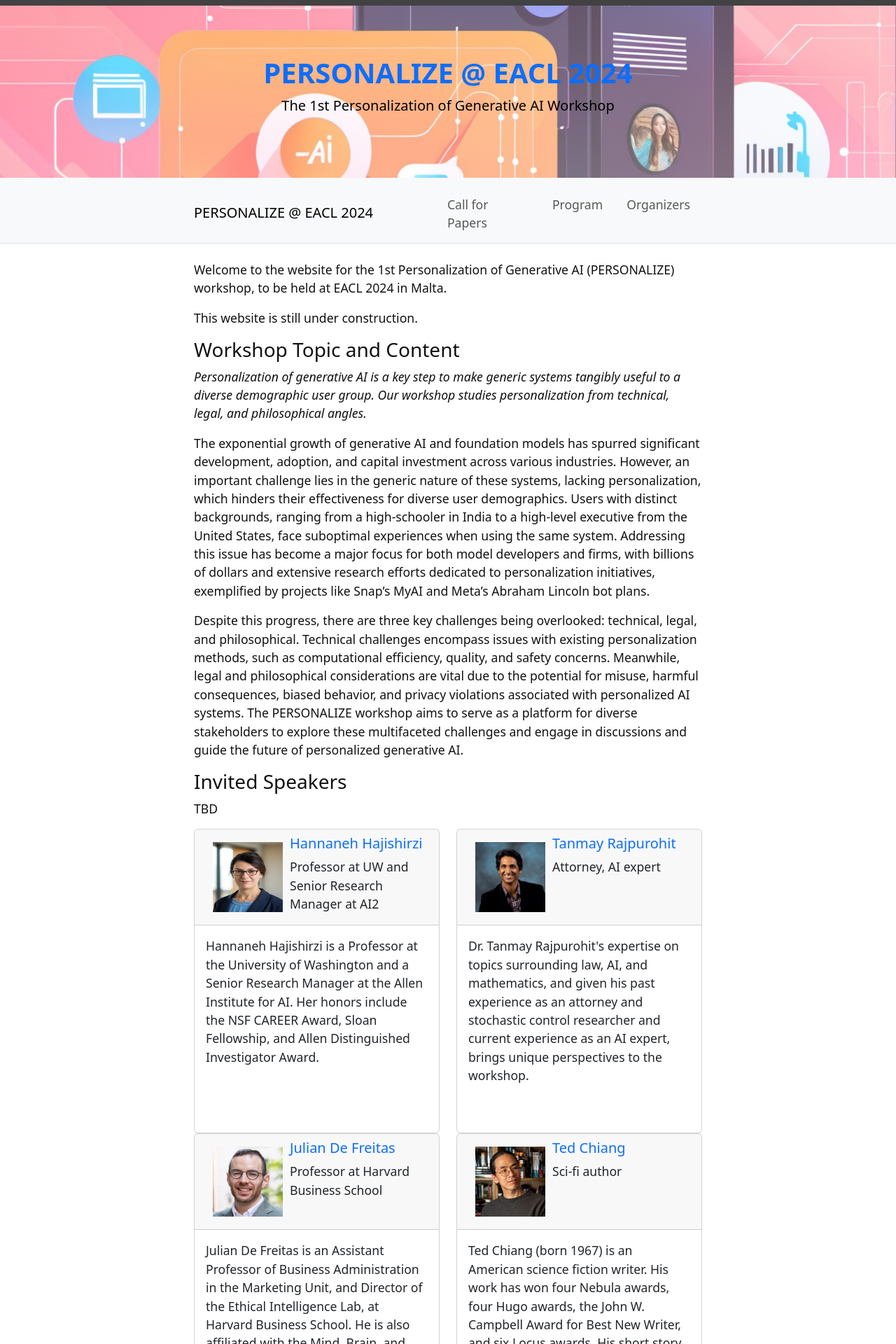
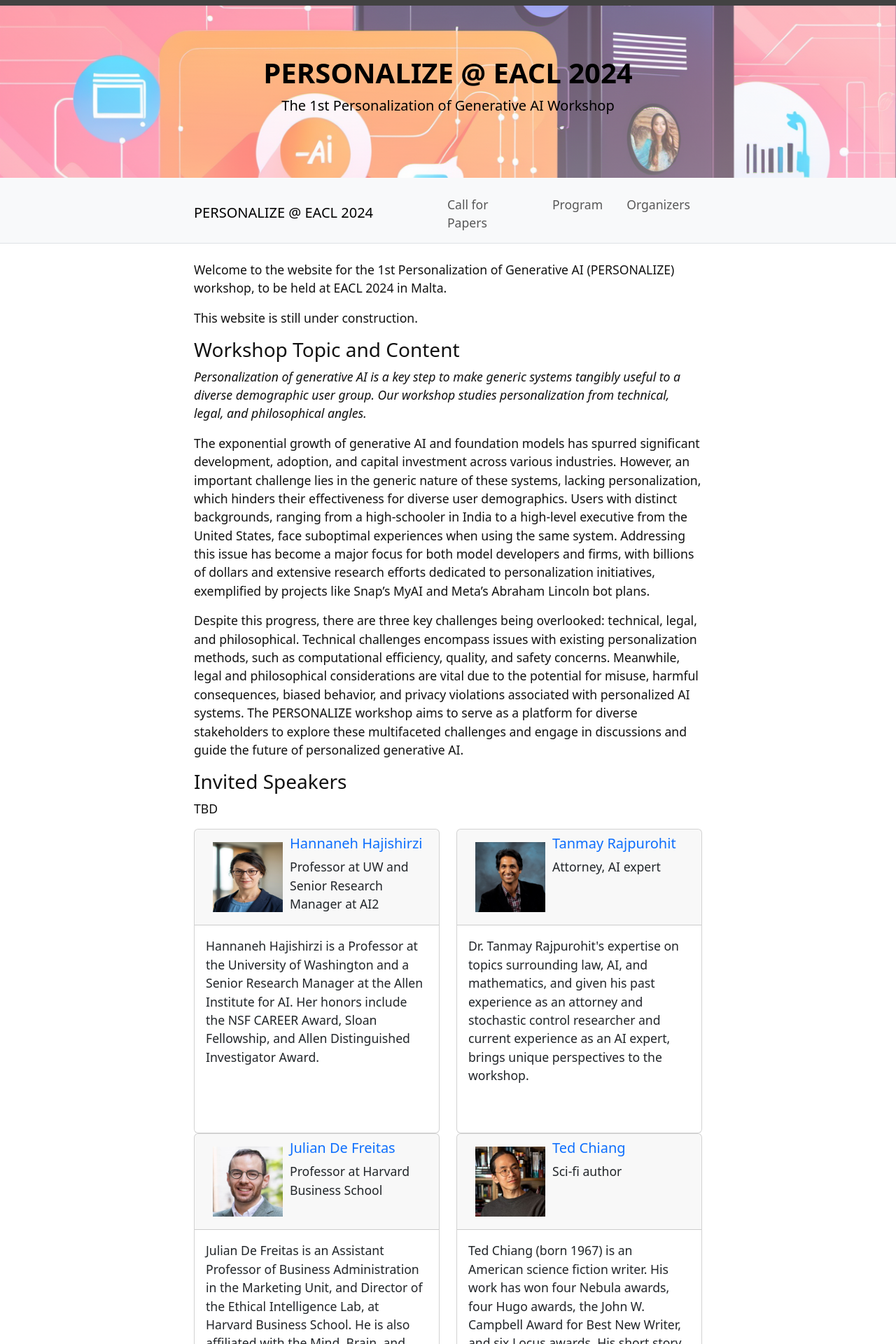
Before and after one commit to genpersonalization/genpersonalization.github.io, a Jekyll site: the page built from index.md, in a window 1280 px wide. Shown: the top 1920 px of the page at 70% size. Built offline with Jekyll 4.4.1, drawn with Linux system fonts in a browser that asks for light colours.

Commit message:
Update top-nav.html

```diff
--- a/_includes/template/top-nav.html
+++ b/_includes/template/top-nav.html
@@ -3,8 +3,10 @@
   <div class="container h-100">
     <div class="row h-100 align-items-center">
       <div class="col-12 text-center">
-        <h1 class="fw-light"><a href="{{ '/' | relative_url }}">PERSONALIZE @ EACL 2024</a></h1>
-        <p class="lead">The 1st Personalization of Generative AI Workshop</p>
+          <a href="{{ '/' | relative_url }}" style="color: black">
+            <h1 class="fw-light">PERSONALIZE @ EACL 2024</h1>
+            <p class="lead">The 1st Personalization of Generative AI Workshop</p>
+          </a>
       </div>
     </div>
   </div>
```
